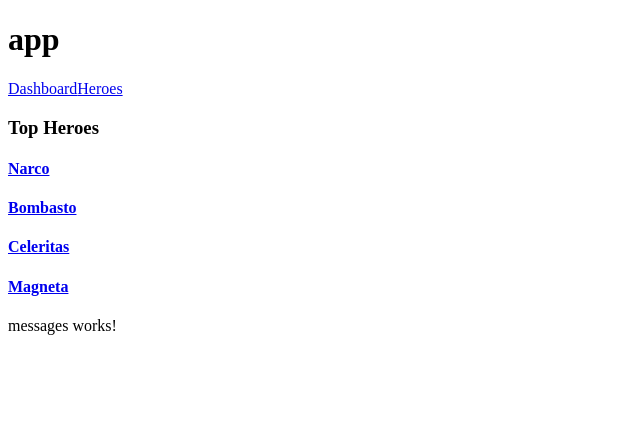
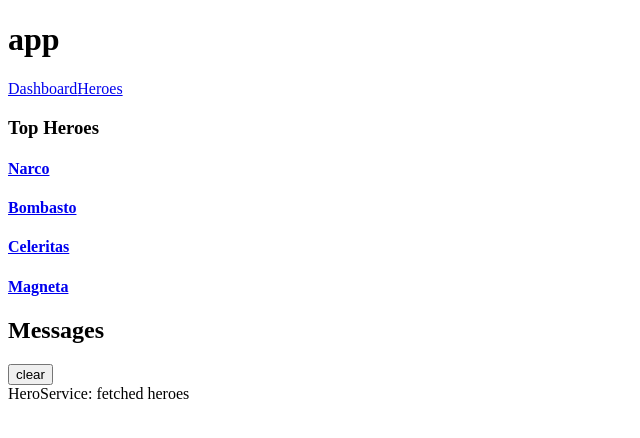
Before and after one commit to pavilion2t/Angular, an Angular app in the folder angular-tour-of-heroes/: page /dashboard in a window 1280 px wide. Shown: the top 438 px of the page, without its empty margins (0-640 px from the left). Built offline with nearby package versions, Linux system fonts and the light colour scheme.

Commit message:
Update messages.component.html

```diff
--- a/angular-tour-of-heroes/src/app/messages/messages.component.html
+++ b/angular-tour-of-heroes/src/app/messages/messages.component.html
@@ -1,3 +1,8 @@
-<p>
-  messages works!
-</p>
+<div *ngIf="messageService.messages.length">
+
+  <h2>Messages</h2>
+  <button class="clear"
+          (click)="messageService.clear()">clear</button>
+  <div *ngFor='let message of messageService.messages'> {{message}} </div>
+
+</div>
```
